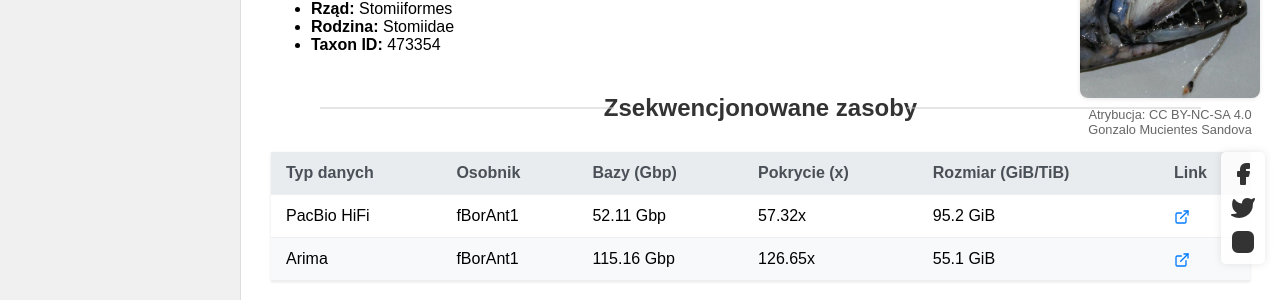
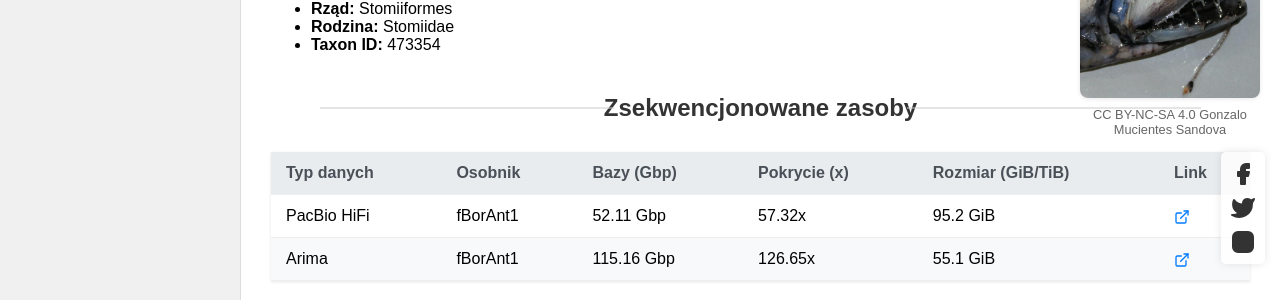
Before and after one commit to tomustloczek1/stronyWWWtzylinski, a Jekyll site: the page built from _species/borostomias_antarcticus.md, in a window 1280 px wide. Shown: the part 242-542 px from the top of the page. Built offline with Jekyll 4.4.1, drawn with Linux system fonts in a browser that asks for light colours.

Commit message:
Update species.html

```diff
--- a/_layouts/species.html
+++ b/_layouts/species.html
@@ -303,7 +303,7 @@
             <aside class="species-image-container">
                 <img src="{{ page.image | relative_url }}" alt="[Zdjęcie {{ page.common_name }}]">
                 {% if page.image_attribution %}
-                <small>Atrybucja: {{ page.image_attribution }}</small>
+                <small>{{ page.image_attribution }}</small>
                 {% endif %}
             </aside>
             {% endif %}
```
